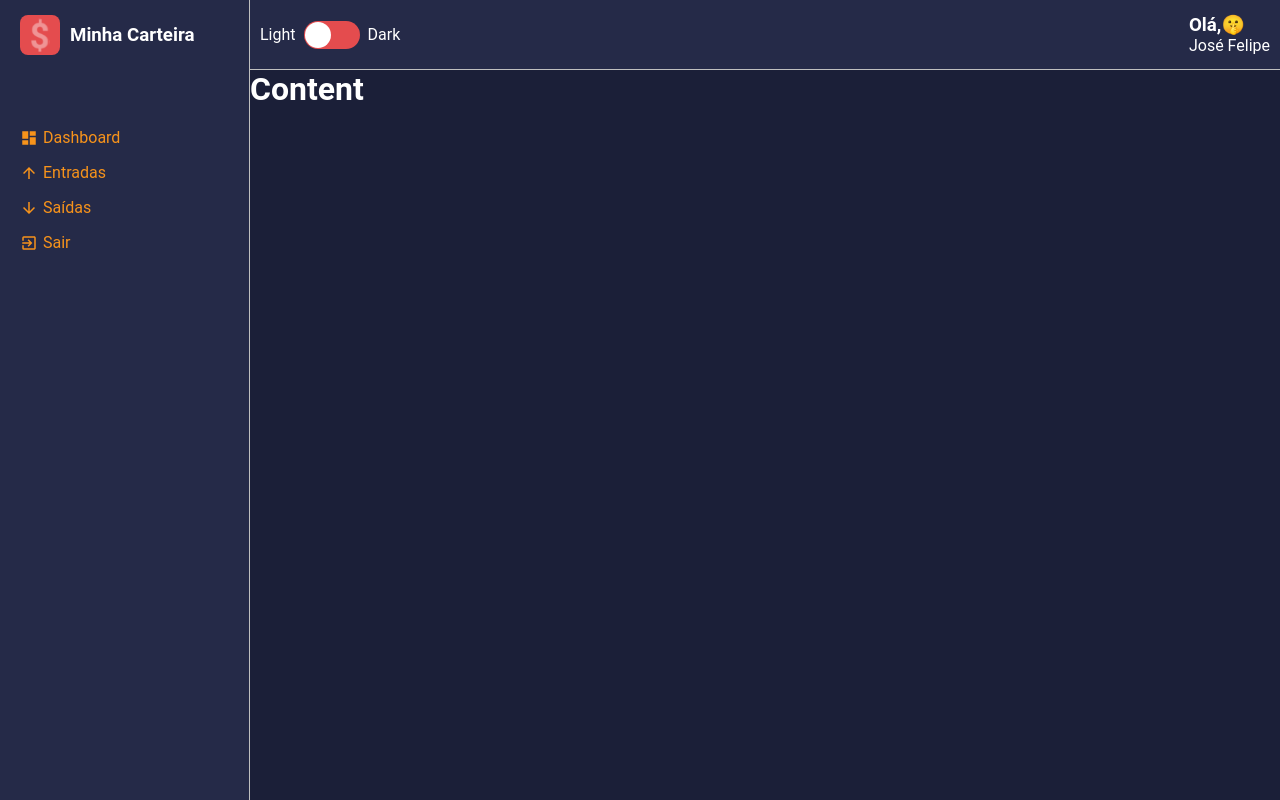
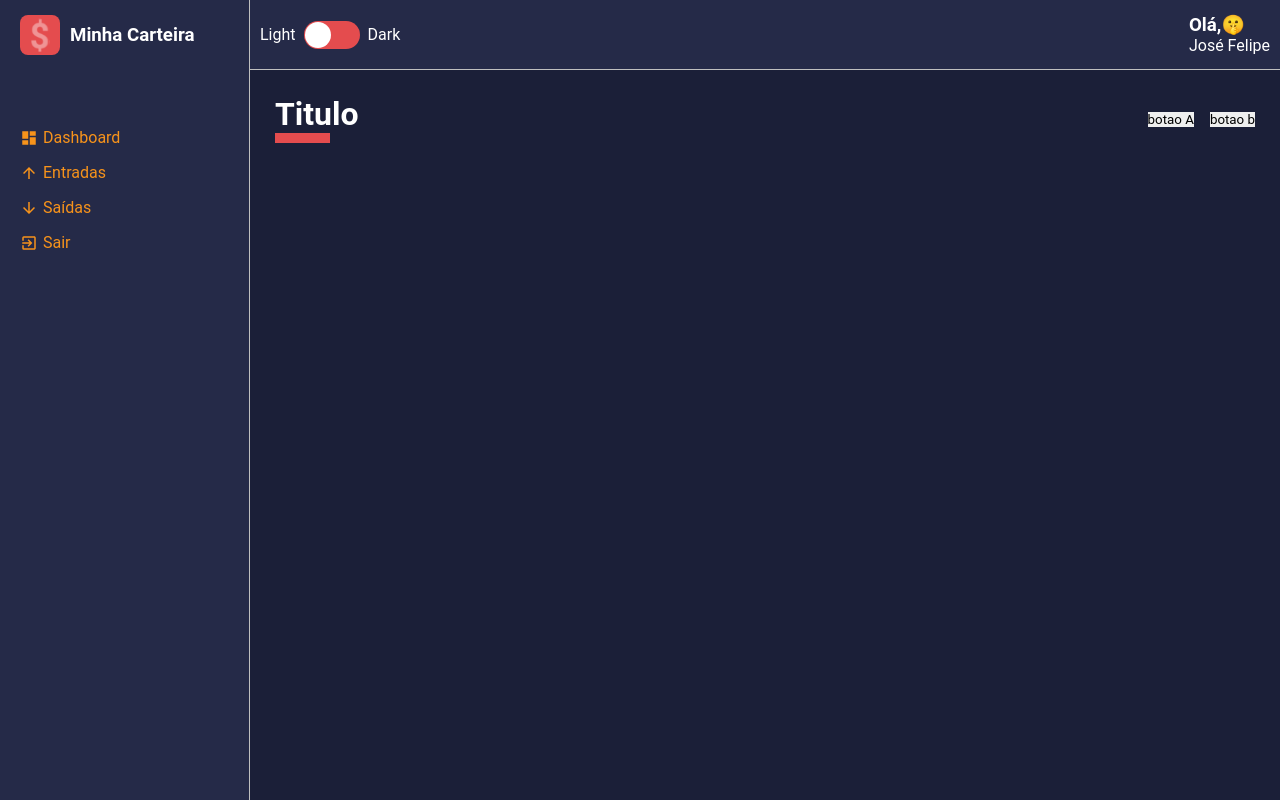
Before and after one commit to jfbarkokebas/finance-manager-dashboard, a React (Create React App) app: page / in a window 1280 px wide. Built offline with nearby package versions, Linux system fonts and the light colour scheme; a web font is replaced by a local one.

Commit message:
created ContentHeader

```diff
--- a/src/App.tsx
+++ b/src/App.tsx
@@ -1,8 +1,10 @@
+import React from 'react'
 import Layout from './components/Layout/Layout'
 import GlobalStyles from './styles/globalStyles'
 import { ThemeProvider } from 'styled-components'
 import dark from './styles/themes/dark'
 import ligth from './styles/themes/ligth'
+import Dashboard from './pages/Dashboard/Dashboard'
 
 
 
@@ -10,7 +12,11 @@ const App = () => {
   return (
     <ThemeProvider theme={dark}>
        <GlobalStyles/>
-       <Layout/>
+
+       <Layout>
+        <Dashboard/>
+        </Layout>
+
     </ThemeProvider>
   )
 }
--- /dev/null
+++ b/src/Types/types.ts
@@ -0,0 +1,3 @@
+export type PropsChildren = {
+  children?: React.ReactNode
+}
--- a/src/components/Content/Content.tsx
+++ b/src/components/Content/Content.tsx
@@ -1,10 +1,13 @@
+import React from 'react'
+import { PropsChildren } from '../../Types/types'
 import { Container } from './styles'
 
 
-const Content = () => {
+
+const Content: React.FC<PropsChildren> = ({children}) => {
   return (
     <Container>
-      <h1>Content</h1>
+     {children}
     </Container>
   )
 }
--- a/src/components/Content/styles.ts
+++ b/src/components/Content/styles.ts
@@ -4,4 +4,5 @@ export const Container = styled.div`
   grid-area: CT;
   color: ${props => props.theme.color.white};
   background-color:${props => props.theme.color.primary} ;
+  padding: 25px;
 `
--- /dev/null
+++ b/src/components/ContentHeader/ContentHeader.tsx
@@ -0,0 +1,21 @@
+
+import { Container, Controllers, TitleContainer } from './styles'
+
+
+const ContentHeader = () => {
+  return (
+    <Container>
+     <TitleContainer>
+      <h1>Titulo</h1>
+     </TitleContainer>
+      <Controllers>
+        <button>botao A</button>
+        <button>botao b</button>
+      </Controllers>
+    </Container>
+
+
+  )
+}
+
+export default ContentHeader
--- /dev/null
+++ b/src/components/ContentHeader/styles.ts
@@ -0,0 +1,36 @@
+
+import styled from 'styled-components'
+
+export const Container = styled.div`
+ width: 100%;
+ display: flex;
+ justify-content: space-between;
+ align-items: center;
+ margin-bottom: 25px;
+
+
+`
+export const TitleContainer = styled.div`
+ color: ${props => props.theme.color.white};
+
+
+ > h1 {
+  color: ${props=> props.theme.color.white};
+
+    &::after{
+      content: '';
+      display: block;
+      width: 55px;
+      border-bottom: 10px solid ${props=>props.theme.color.warning};
+    }
+  }
+
+`
+
+export const Controllers = styled.div`
+ display: flex;
+
+ button{
+  margin-left: 16px;
+ }
+`
--- a/src/components/Layout/Layout.tsx
+++ b/src/components/Layout/Layout.tsx
@@ -1,15 +1,20 @@
+import React from 'react'
+import { PropsChildren } from '../../Types/types'
 import Aside from '../Aside/Aside'
 import Content from '../Content/Content'
 import MainHeader from '../MainHeader/MainHeader'
 import { Grid } from './styles'
 
 
-const Layout = () => {
+
+const Layout: React.FC<PropsChildren> = ({children}) => {
   return (
     <Grid>
       <MainHeader/>
       <Aside/>
-      <Content/>
+      <Content>
+        {children}
+      </Content>
     </Grid>
   )
 }
--- a/src/pages/Dashboard/Dashboard.tsx
+++ b/src/pages/Dashboard/Dashboard.tsx
@@ -1,8 +1,12 @@
 import React from 'react'
+import ContentHeader from '../../components/ContentHeader/ContentHeader'
+import { Container } from './style'
 
 const Dashboard = () => {
   return (
-    <div>Dashboard</div>
+    <Container>
+      <ContentHeader/>
+    </Container>
   )
 }
 
--- /dev/null
+++ b/src/pages/Dashboard/style.ts
@@ -0,0 +1,5 @@
+import styled from 'styled-components'
+
+export const Container = styled.div`
+
+`
```
